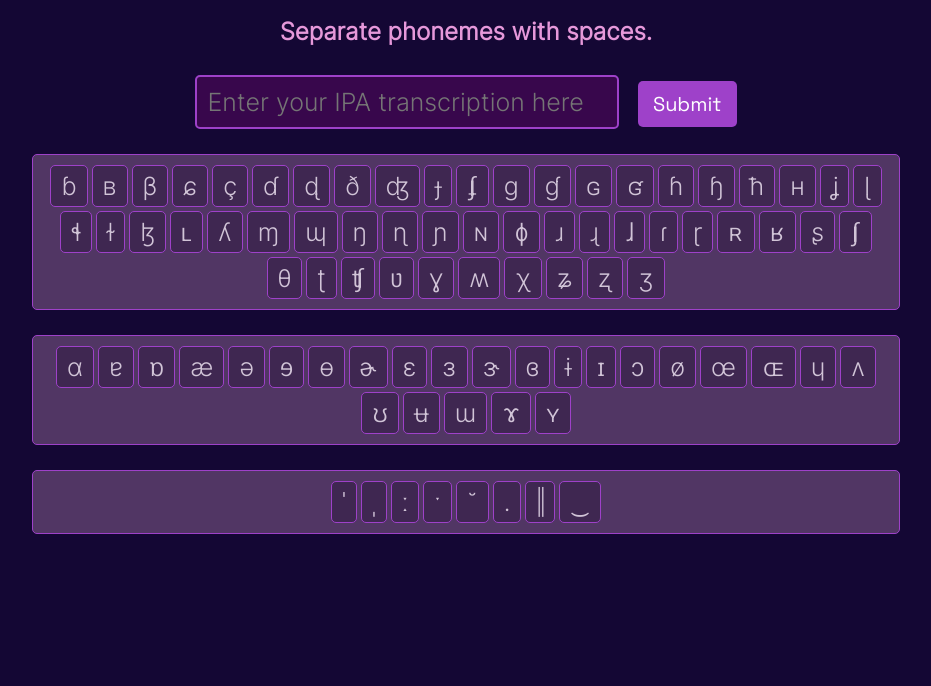
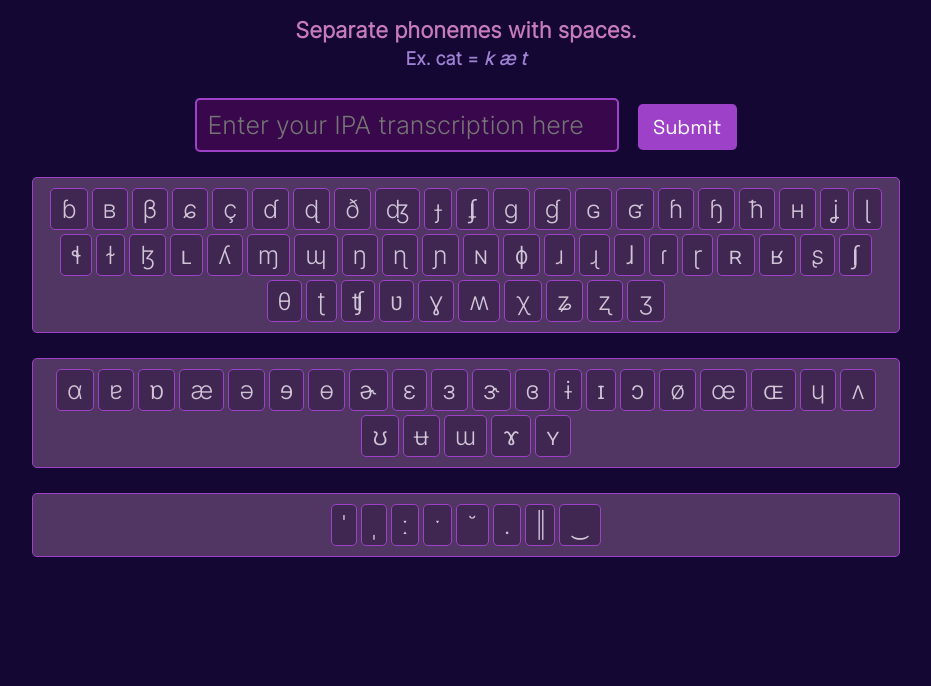
Before and after one commit to EliteApex/IPA-Transcription-Tool, a website: page public/index.html in a window 1280 px wide. Shown: the part 114-800 px from the top of the page, without its empty margins (174-1105 px from the left). Drawn offline with Linux system fonts and the light colour scheme; no server answers.

Commit message:
Added example text

```diff
--- a/public/index.html
+++ b/public/index.html
@@ -12,6 +12,7 @@
         <h1>IPA Transcription Helper</h1>
         <div id="wordDisplay"></div>
         <h2>Separate phonemes with spaces.</h2>
+        <h3>Ex. cat = <i>k æ t</i></h3>
         <form id="textForm">
             <input type="text" id="textInput" placeholder="Enter your IPA transcription here" autocomplete="off"/>
             <button type="submit">Submit</button>
--- a/public/style.css
+++ b/public/style.css
@@ -63,11 +63,19 @@ h1 {
 }
 
 h2 {
-    font-size: 24px;
+    font-size: 22px;
     font-family: 'Inter';
     margin-top: 8px;
+    margin-bottom: 0px;
+    color: #c67cbb;
+}
+
+h3 {
+    font-size: 18px;
+    font-family: 'Inter';
+    margin-top: 5px;
     margin-bottom: 25px;
-    color: #e698da;
+    color: #9e81d2;
 }
 
 body {
```
Also changed, not shown: gpt.js (+0 -10 lines).
